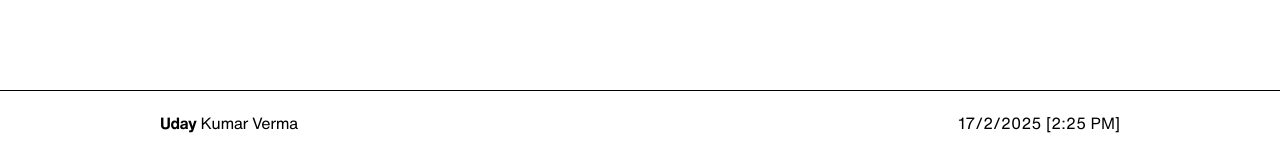
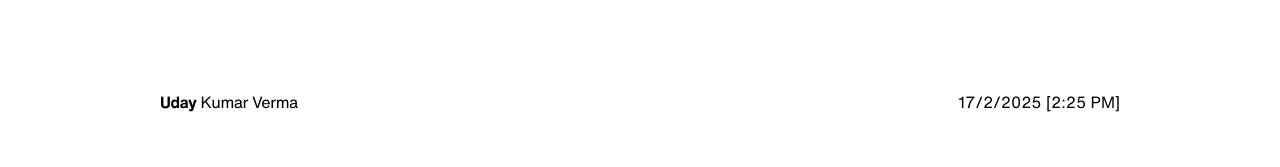
Before and after one commit to luckyuday/Portfolio-UI-2, a plain HTML site: page index.html in a window 1280 px wide. Shown: the part 9612-9779 px from the top of the page. After the commit the page ends 9758 px from the top, so only its background shows below. Drawn offline with nearby package versions, Linux system fonts and the light colour scheme.

Commit message:
Refine code

```diff
--- a/index.html
+++ b/index.html
@@ -209,7 +209,7 @@
           </div>
         </div>
       </section>
-      <footer class="px-[10rem] mt-20 pt-5 flex justify-between border-t">
+      <footer class="px-[10rem] pt-20 flex justify-between">
         <h3 class="tracking-tight">
           <span class="font-bold">Uday</span> Kumar Verma
         </h3>
```
